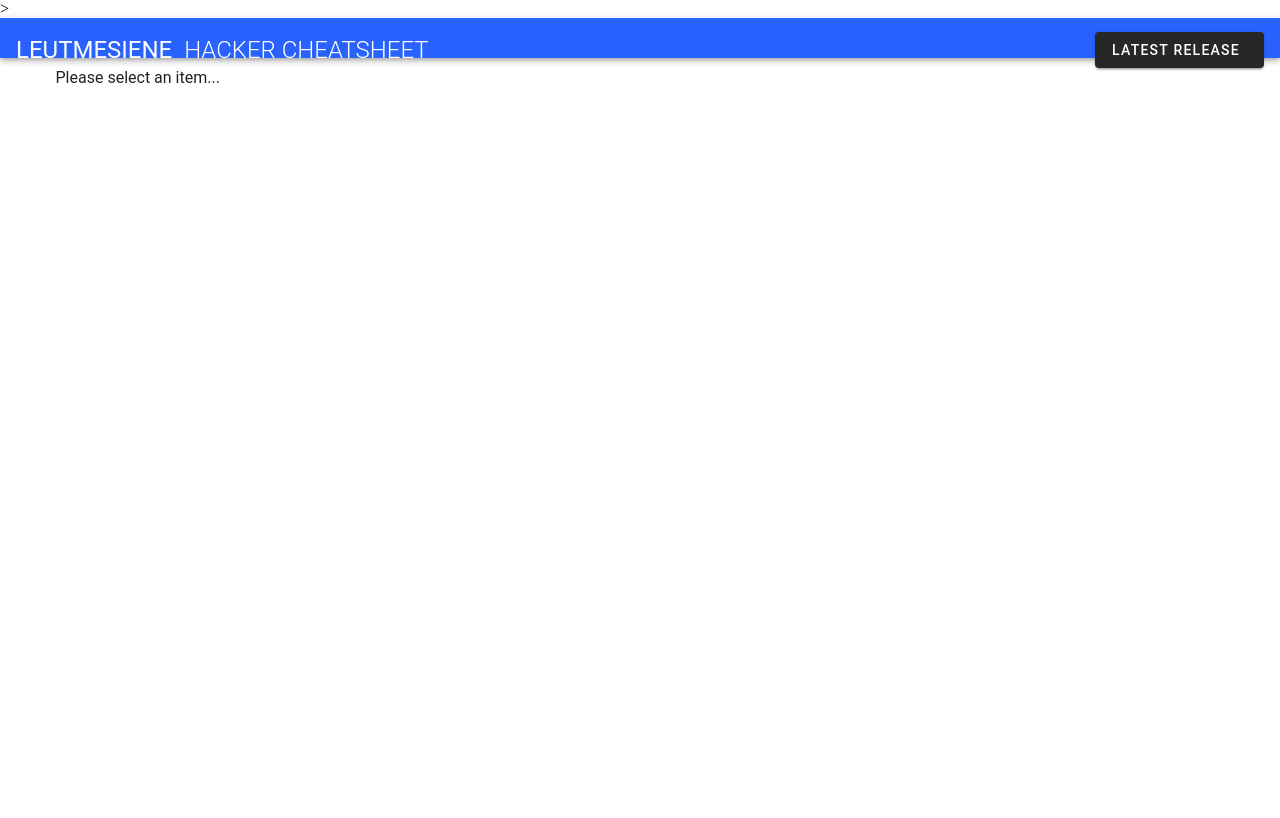
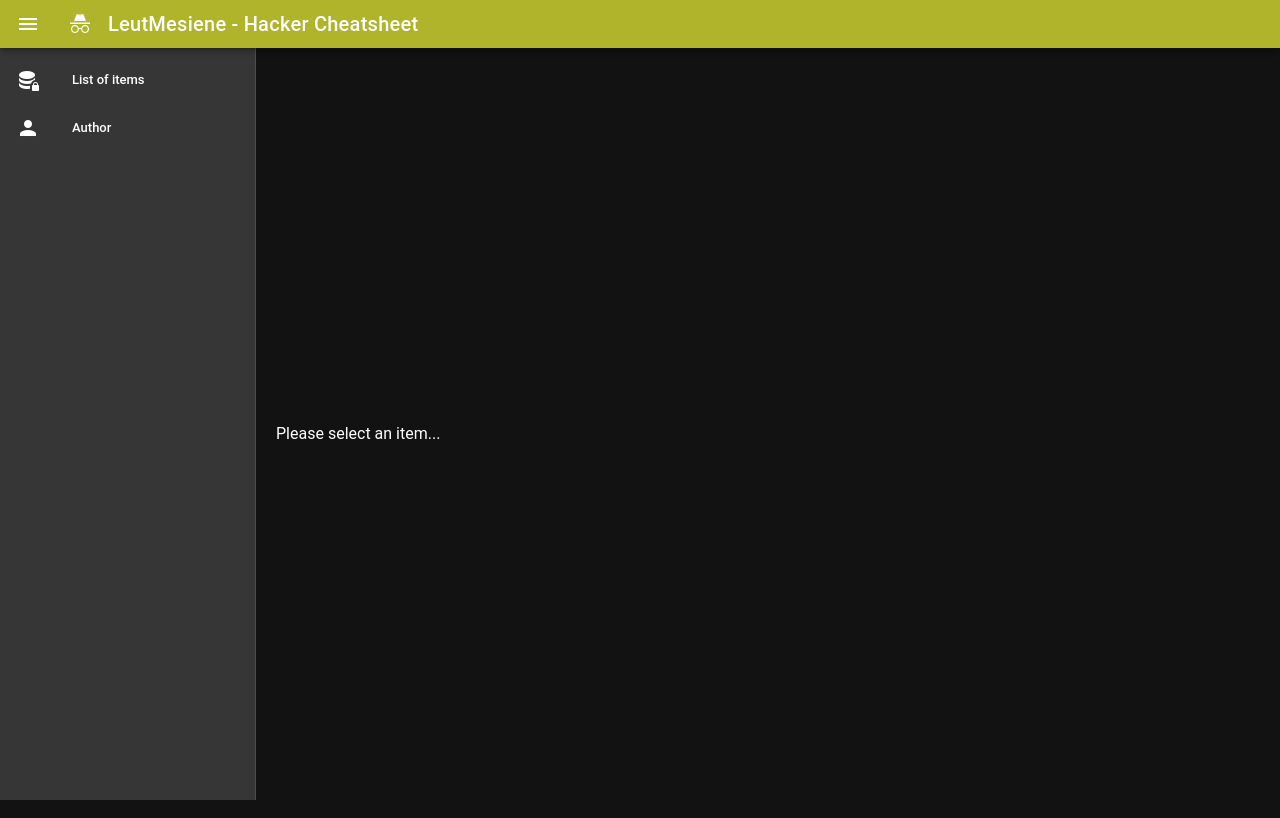
Before and after one commit to mauritsmaas/LeutMesiene, a Vue app in the folder frontend/: page /#/item/1 in a window 1280 px wide. Built offline with nearby package versions, Linux system fonts and the light colour scheme; no server answers.

Commit message:
Style update, addition of nav-bar

```diff
--- a/frontend/src/App.vue
+++ b/frontend/src/App.vue
@@ -1,29 +1,68 @@
 <template>
   <v-app>
-    <v-toolbar max-height=5% dark class="blue accent-4">
-      <v-toolbar-title class="headline text-uppercase">
-        <span>LeutMesiene &nbsp;</span>
-        <span class="font-weight-light">Hacker Cheatsheet</span>
+    <v-navigation-drawer
+      v-model="drawer"
+      app
+      clipped
+    >
+      <v-list dense>
+        <v-list-item
+          v-for="item in items"
+          :key="item.text"
+          :to="item.to"
+        >
+          <v-list-item-action>
+            <v-icon>{{ item.icon }}</v-icon>
+          </v-list-item-action>
+          <v-list-item-content>
+            <v-list-item-title>
+              {{ item.text }}
+            </v-list-item-title>
+          </v-list-item-content>
+        </v-list-item>
+      </v-list>
+    </v-navigation-drawer>
+
+    <v-app-bar
+      app
+      clipped-left
+      color="lime darken-2"
+      dense
+    >
+      <v-app-bar-nav-icon @click.stop="drawer = !drawer"></v-app-bar-nav-icon>
+      <v-icon class="mx-4">mdi-incognito</v-icon>
+      <v-toolbar-title class="mr-12 align-center">
+        <span class="title">LeutMesiene - Hacker Cheatsheet</span>
       </v-toolbar-title>
-      <v-spacer></v-spacer>
-      <v-btn
-        href="https://github.com/mauritsmaas/LeutMesiene"
-      >
-        <span class="mr-2">Latest Release</span>
-      </v-btn>
-    </v-toolbar>
+    </v-app-bar>
 
     <v-content>
-      <router-view />
+      <v-container fluid fill-height>
+        <v-layout fluid>
+          <router-view></router-view>
+        </v-layout>
+      </v-container>
     </v-content>
   </v-app>
 </template>
 
 
 
+
 <script>
 export default {
-  name: 'App'
+  name: 'App',
+   data: () => ({
+      drawer: null,
+      items: [
+        { icon: 'mdi-database-lock', text: 'List of items', to: 'items' },
+        { icon: 'mdi-account', text: 'Author' , to: 'profile'}
+      ]
+    }),
+
+  created () {
+      this.$vuetify.theme.dark = true
+  }
 }
 </script>
 
--- a/frontend/src/views/Item.vue
+++ b/frontend/src/views/Item.vue
@@ -1,7 +1,7 @@
 <template>
-<v-container class="pa-2" >
+<v-container class="pa-2 edit-form" >
   <div v-if="this.currentItem">
-    <p class="headline">Item details</p>
+    <h1>Item details</h1>
 
     <v-form ref="form" lazy-validation>
       <v-text-field
@@ -235,7 +235,7 @@ export default {
 
 <style>
 .edit-form {
-  max-width: 300px;
+  max-width: 50%;
   margin: auto;
 }
 </style>
```
